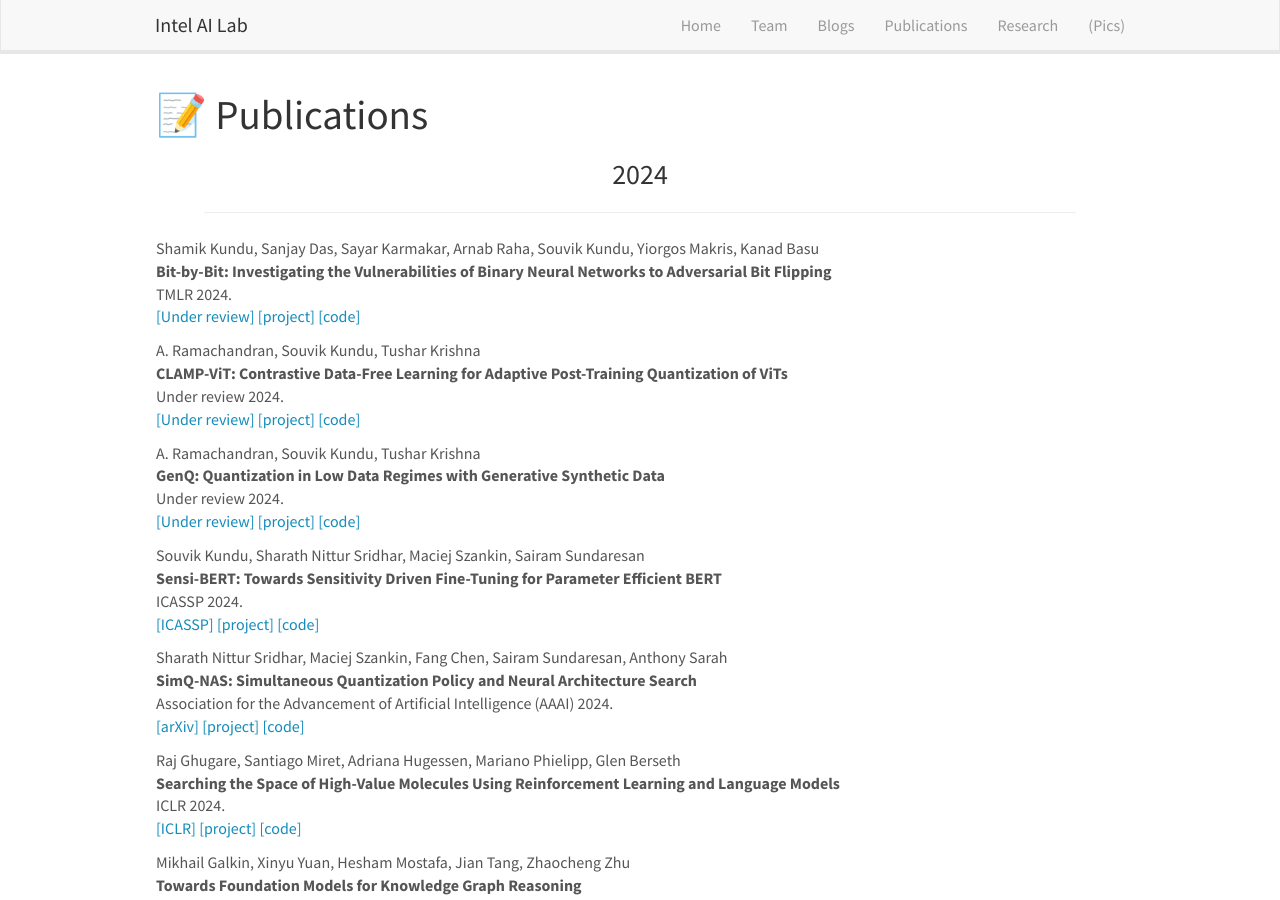
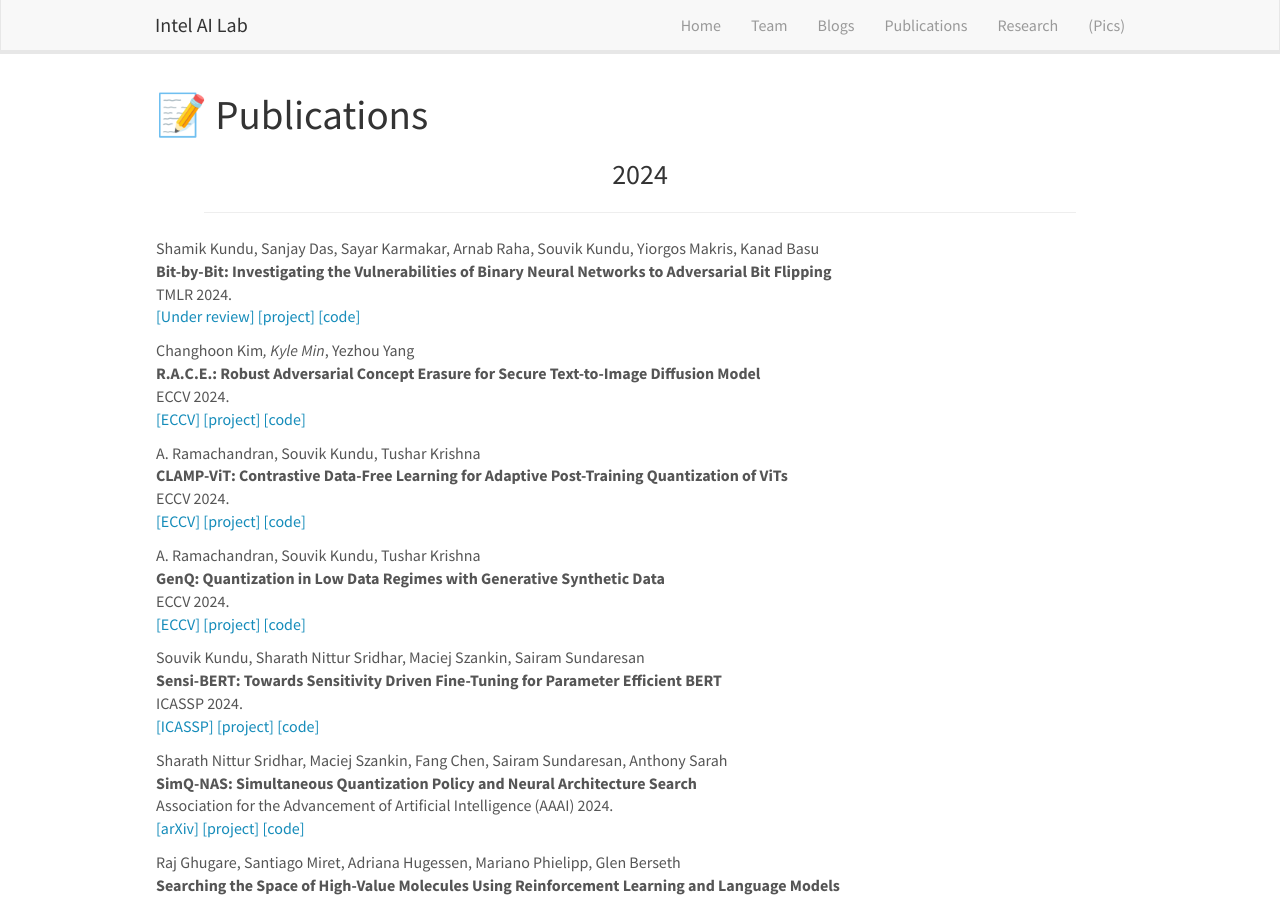
Before and after one commit to intelailabpage/intelailabpage.github.io, a Jekyll site: the page built from _pages/publications.md, in a window 1280 px wide and 900 px high. Built offline with Jekyll 4.4.1, drawn with Linux system fonts in a browser that asks for light colours; nearby versions of some CDN libraries; some of the changed text lies outside the part shown.

Commit message:
Update publist.yml

```diff
--- a/_data/publist.yml
+++ b/_data/publist.yml
@@ -16,13 +16,30 @@
     url:
 
 - address: XXX
+  title: "R.A.C.E.: Robust Adversarial Concept Erasure for Secure Text-to-Image Diffusion Model"
+  author: Changhoon Kim*, Kyle Min*, Yezhou Yang
+  link:
+    display: ECCV
+    url:
+  ref: Kim2024
+  venue: ECCV
+  year: '2024'
+  pub_type: conference
+  project:
+    display: project
+    url:
+  code:
+    display: code
+    url:
+
+- address: XXX
   title: "CLAMP-ViT: Contrastive Data-Free Learning for Adaptive Post-Training Quantization of ViTs"
   author: A. Ramachandran, Souvik Kundu, Tushar Krishna
   link:
-    display: Under review
+    display: ECCV
     url:
   ref: Ramachandran2024
-  venue: Under review
+  venue: ECCV
   year: '2024'
   pub_type: conference
   project:
@@ -36,10 +53,10 @@
   title: "GenQ: Quantization in Low Data Regimes with Generative Synthetic Data"
   author: A. Ramachandran, Souvik Kundu, Tushar Krishna
   link:
-    display: Under review
+    display: ECCV
     url: https://arxiv.org/pdf/2312.05272
   ref: Ligenq2024
-  venue: Under review
+  venue: ECCV
   year: '2024'
   pub_type: conference
   project:
@@ -288,22 +305,6 @@
     display: code
     url:
 
-- address: XXX
-  title: "R.A.C.E.: Robust Adversarial Concept Erasure for Secure Text-to-Image Diffusion Model"
-  author: Changhoon Kim*, Kyle Min*, Yezhou Yang
-  link:
-    display: Under review
-    url:
-  ref: Kim2024
-  venue: under review
-  year: '2024'
-  pub_type: conference
-  project:
-    display: project
-    url:
-  code:
-    display: code
-    url:
 
 - address: Seattle
   title: "Image Sculpting: Precise Object Editing with 3D Geometry Control"
```
